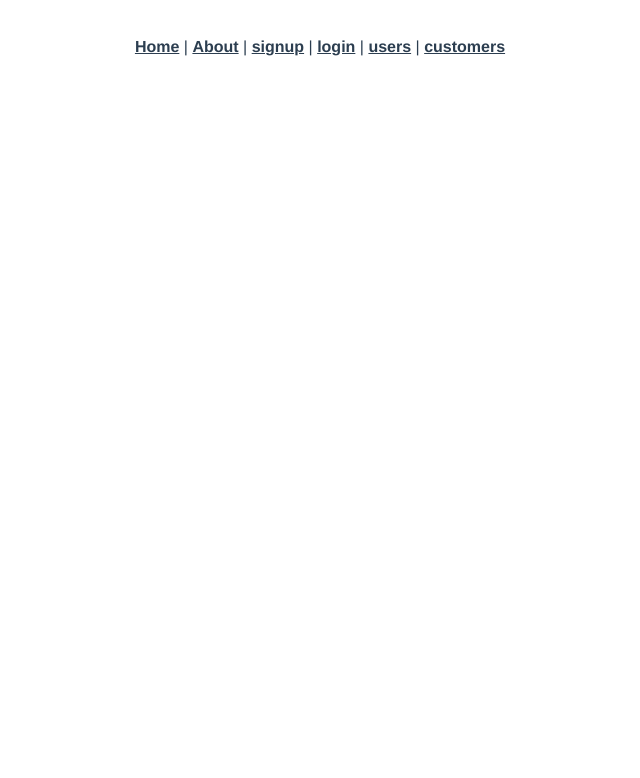
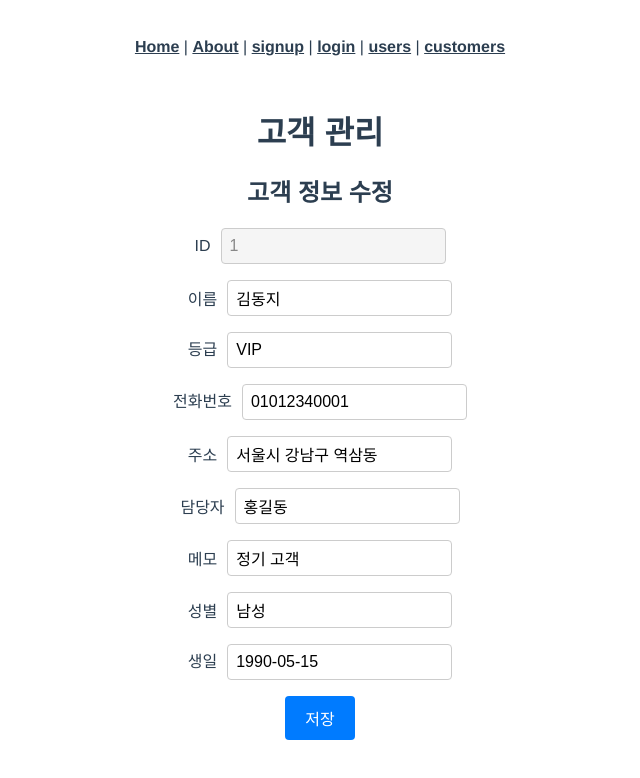
Before and after one commit to kinggodgeneralteam2/TEAM2-MINGLE-CRM, a Vue app in the folder frontend/mingle/: page /customer/1/edit in a window 1280 px wide. Shown: the top 778 px of the page, without its empty margins (320-960 px from the left). Built offline with nearby package versions, Linux system fonts and the light colour scheme; data requests are answered from the project's data file.

Commit message:
고객 정보 수정

```diff
--- a/frontend/mingle/fake-server/db.json
+++ b/frontend/mingle/fake-server/db.json
@@ -28,7 +28,7 @@
       "id": "1",
       "name": "김동지",
       "customerGroup": "VIP",
-      "phone": "01012345678",
+      "phone": "01012340001",
       "address": "서울시 강남구 역삼동",
       "user": "홍길동",
       "memo": "정기 고객",
--- a/frontend/mingle/src/components/CustomerDetail.vue
+++ b/frontend/mingle/src/components/CustomerDetail.vue
@@ -24,10 +24,6 @@
           <td>{{ customer.address }}</td>
         </tr>
         <tr>
-          <td>전화번호</td>
-          <td>{{ customer.phone }}</td>
-        </tr>
-        <tr>
           <td>담당자</td>
           <td>{{ customer.user }}</td>
         </tr>
@@ -45,6 +41,7 @@
         </tr>
       </tbody>
     </table>
+    <button @click="goToEditCustomerPage">고객 정보 수정</button>
   </div>
 </template>
 
@@ -75,6 +72,13 @@ export default {
         // 에러 처리 로직 추가
       }
     },
+    goToEditCustomerPage() {
+      // 고객 정보 수정 페이지로 이동하는 메서드
+      this.$router.push({
+        name: "CustomerEdit",
+        params: { id: this.customer.id },
+      });
+    },
   },
 };
 </script>
--- /dev/null
+++ b/frontend/mingle/src/components/CustomerEdit.vue
@@ -0,0 +1,139 @@
+<template>
+  <div class="customer-edit">
+    <h2>고객 정보 수정</h2>
+    <form @submit.prevent="updateCustomer">
+      <div v-for="(value, key) in customer" :key="key">
+        <label :for="key">{{ getFieldName(key) }}</label>
+        <input
+          :id="key"
+          v-model="editedCustomer[key]"
+          :required="isRequired(key)"
+          :disabled="isDisabled(key)"
+          :class="{ disabled: isDisabled(key) }"
+        />
+      </div>
+      <button type="submit">저장</button>
+    </form>
+  </div>
+</template>
+
+<script>
+import axios from "axios";
+
+export default {
+  data() {
+    return {
+      customer: {},
+      editedCustomer: {},
+    };
+  },
+  created() {
+    this.fetchCustomerDetails();
+  },
+  methods: {
+    async fetchCustomerDetails() {
+      try {
+        const customerId = this.$route.params.id;
+        const response = await axios.get(
+          `http://localhost:3000/customers/${customerId}`
+        );
+        this.customer = response.data;
+        this.editedCustomer = { ...this.customer };
+      } catch (error) {
+        console.error("고객 정보를 불러오는 중 에러 발생:", error);
+      }
+    },
+    async updateCustomer() {
+      try {
+        const customerId = this.$route.params.id;
+        await axios.put(
+          `http://localhost:3000/customers/${customerId}`,
+          this.editedCustomer
+        );
+        alert("고객 정보가 수정되었습니다.");
+        this.$router.push({
+          name: "CustomerDetail",
+          params: { id: customerId },
+        });
+      } catch (error) {
+        console.error("고객 정보를 수정하는 중 에러 발생:", error);
+        alert("고객 정보를 수정하는 중 에러가 발생했습니다.");
+      }
+    },
+    isRequired(key) {
+      const requiredFields = ["name", "phone", "customerGroup"];
+      return requiredFields.includes(key);
+    },
+    isDisabled(key) {
+      const disabledFields = ["id"];
+      return disabledFields.includes(key);
+    },
+    getFieldName(key) {
+      // 각 속성에 대응되는 필드 이름을 반환하는 메서드
+      const fieldNames = {
+        id: "ID",
+        name: "이름",
+        customerGroup: "등급",
+        phone: "전화번호",
+        address: "주소",
+        user: "담당자",
+        memo: "메모",
+        gender: "성별",
+        birth: "생일",
+      };
+      return fieldNames[key] || key;
+    },
+  },
+};
+</script>
+
+<style scoped>
+.customer-edit {
+  max-width: 800px;
+  margin: 20px auto;
+}
+
+.customer-edit h2 {
+  font-size: 24px;
+  margin-bottom: 20px;
+}
+
+.customer-edit form {
+  display: flex;
+  flex-direction: column;
+}
+
+.customer-edit label {
+  margin-bottom: 8px;
+  padding-right: 10px;
+}
+
+.customer-edit input {
+  padding: 8px;
+  margin-bottom: 16px;
+  border: 1px solid #ccc;
+  border-radius: 4px;
+  font-size: 16px;
+}
+
+.customer-edit input.disabled {
+  background-color: #f5f5f5;
+  color: #888;
+}
+
+.customer-edit button {
+  padding: 10px 20px;
+  background-color: #007bff;
+  color: #fff;
+  border: none;
+  border-radius: 4px;
+  cursor: pointer;
+  font-size: 16px;
+  max-width: 100px;
+  align-self: center;
+}
+
+.customer-edit button:hover {
+  background-color: #0056b3;
+}
+</style>
--- a/frontend/mingle/src/router/index.js
+++ b/frontend/mingle/src/router/index.js
@@ -5,6 +5,7 @@ import LoginPage from "@/views/LoginPage.vue";
 import UserListPage from "@/views/UserListPage.vue";
 import CustomerListPage from "@/views/CustomerListPage.vue";
 import CustomerDetailPage from "@/views/CustomerDetailPage.vue";
+import CustomerEditPage from "@/views/CustomerEditPage.vue";
 
 const routes = [
   {
@@ -47,6 +48,12 @@ const routes = [
     component: CustomerDetailPage,
     props: true,
   },
+  {
+    path: "/customer/:id/edit",
+    name: "CustomerEdit",
+    component: CustomerEditPage,
+    props: true,
+  },
 ];
 
 const router = createRouter({
--- a/frontend/mingle/src/views/CustomerDetailPage.vue
+++ b/frontend/mingle/src/views/CustomerEditPage.vue
@@ -1,16 +1,16 @@
 <template>
   <div>
-    <h1>고객 상세</h1>
-    <CustomerDetail />
+    <h1>고객 관리</h1>
+    <CustomerEdit />
   </div>
 </template>
 
 <script>
-import CustomerDetail from "@/components/CustomerDetail.vue";
+import CustomerEdit from "@/components/CustomerEdit.vue";
 
 export default {
   components: {
-    CustomerDetail,
+    CustomerEdit,
   },
 };
 </script>
```
